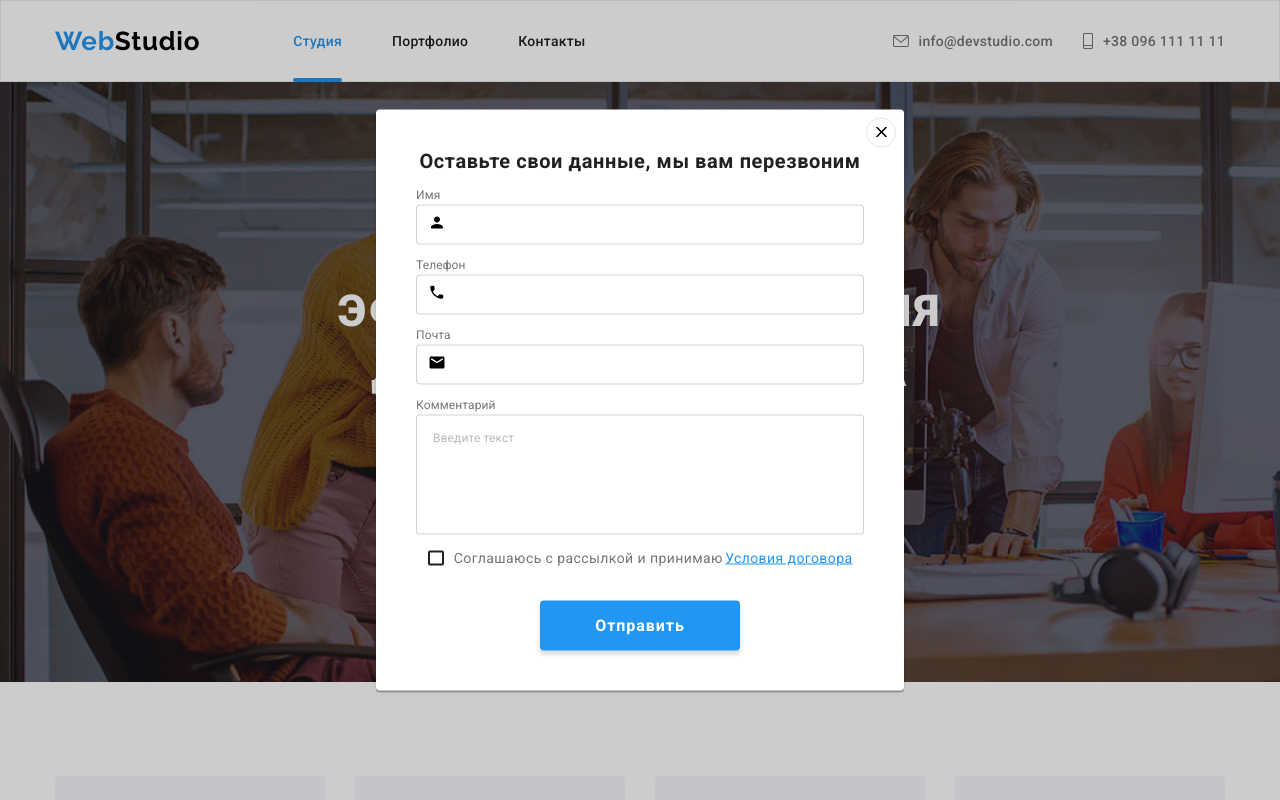
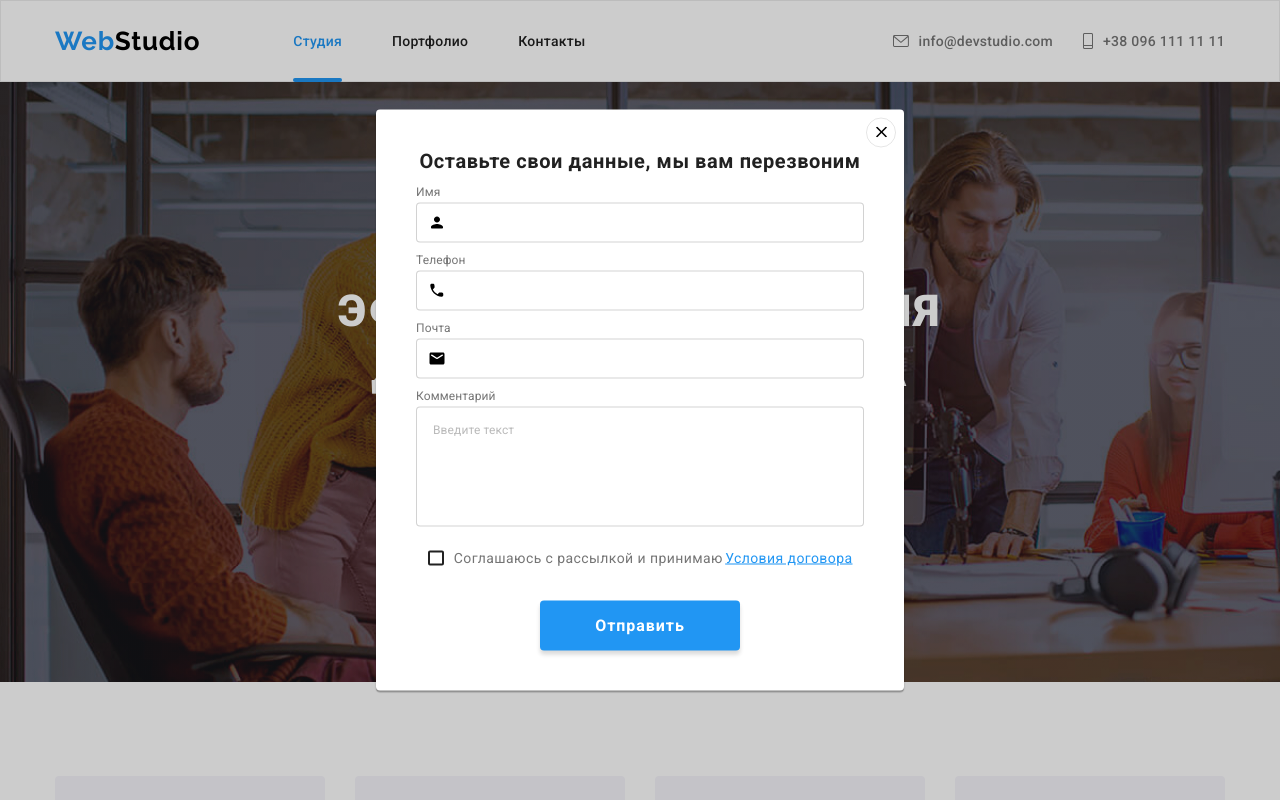
Before and after one commit to 17eugene/goit-markup-hw-06, a plain HTML site: page index.html in a window 1280 px wide. Both pictures are taken after a click on the button "Заказать услугу". Shown: the top 800 px of the page. Drawn offline with Linux system fonts and the light colour scheme.

Commit message:
Upgrade files

```diff
--- a/css/style.css
+++ b/css/style.css
@@ -553,6 +553,7 @@ img {
 
 .address-container {
   margin-right: 70px;
+  width: 231px;
 }
 
 .social-footer-container {
@@ -659,9 +660,9 @@ img {
   width: 24px;
   height: 24px;
   position: absolute;
-  top: 0;
+  top: 50%;
   right: 28px;
-  transform: translateY(50%);
+  transform: translateY(-50%);
 }
 
 /*======Стили списков на странице======*/
@@ -846,6 +847,10 @@ ul[class*="list"] {
   pointer-events: none;
 }
 
+.modal-form {
+  margin-top: 12px;
+}
+
 .form-text {
   font-weight: 700;
   font-size: 20px;
@@ -855,24 +860,22 @@ ul[class*="list"] {
   color: var(--title-and-nav-font-color);
 }
 
-.user-data-wrapper {
-  margin-top: 12px;
-  margin-bottom: 20px;
-  height: 342px;
-}
-
 .modal-field-wrapper {
   display: flex;
   flex-direction: column;
+}
+
+.modal-field-wrapper:not(:last-child) {
   margin-bottom: 10px;
 }
 
 .modal-label {
   font-weight: 400;
   font-size: 12px;
-  line-height: 1.667;
+  line-height: 1.167;
   letter-spacing: 0.01em;
   color: var(--description-color);
+  margin-bottom: 4px;
 }
 
 .modal-input-wrapper {
@@ -899,9 +902,9 @@ ul[class*="list"] {
   width: 18px;
   height: 18px;
   position: absolute;
-  top: 0;
+  top: 50%;
   left: 12px;
-  transform: translateY(50%);
+  transform: translateY(-50%);
   transition: fill 250ms cubic-bezier(0.4, 0, 0.2, 1);
 }
 
@@ -922,7 +925,10 @@ ul[class*="list"] {
   border: 1px solid rgba(33, 33, 33, 0.2);
   border-radius: 4px;
   padding-top: 12px;
+  padding-bottom: 12px;
   padding-left: 16px;
+  padding-right: 16px;
+  margin-bottom: 20px;
   outline: none;
   transition: border 250ms cubic-bezier(0.4, 0, 0.2, 1);
 }
@@ -973,6 +979,10 @@ ul[class*="list"] {
   transition: all 250ms cubic-bezier(0.4, 0, 0.2, 1);
 }
 
+.agreement-check:focus ~ .checkbox-label::before {
+  box-shadow: 0 0 0 2px var(--accent-color);
+}
+
 .agreement-check:checked ~ .checkbox-label::before {
   background-color: var(--accent-color);
   background-image: url(../images/icon-check.svg);
--- a/index.html
+++ b/index.html
@@ -3,7 +3,7 @@
 <head>
     <meta charset="UTF-8">
     <meta name="viewport" content="width=device-width, initial-scale=1.0">
-    <title>goit-markup-hw-01</title>
+    <title>WebStudio</title>
     <link rel="stylesheet" href="./css/modern-normalize.css">
     <link rel="stylesheet" href="./css/style.css">
     <link rel="preconnect" href="https://fonts.gstatic.com">
```
